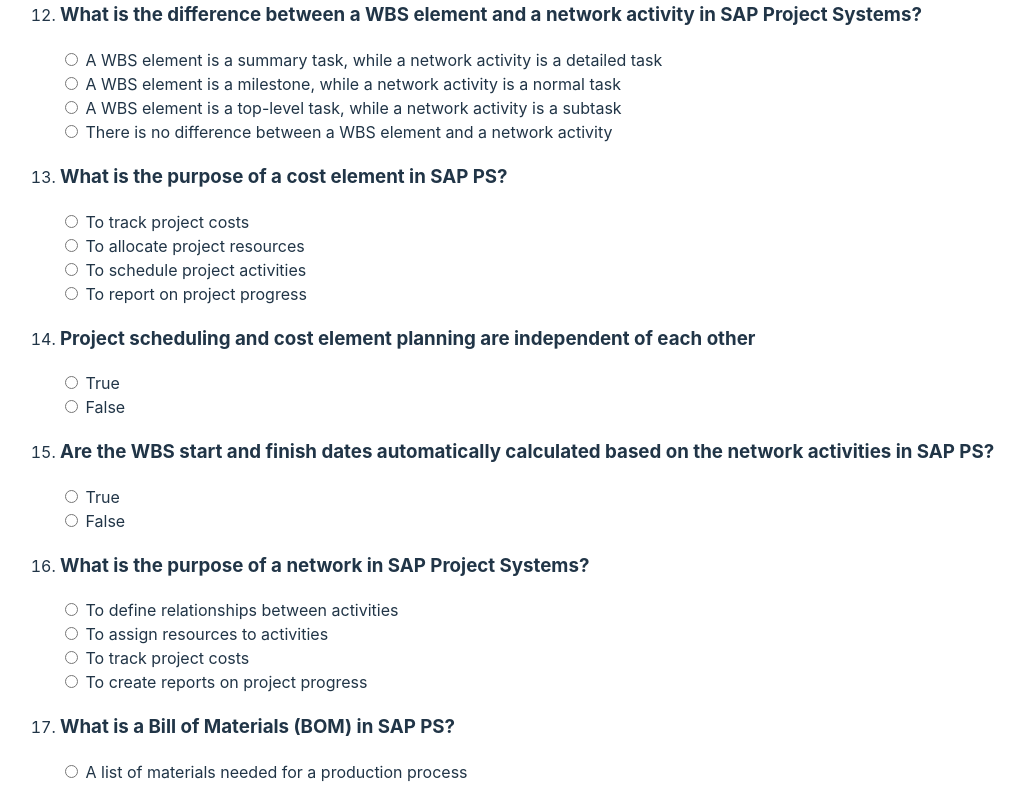
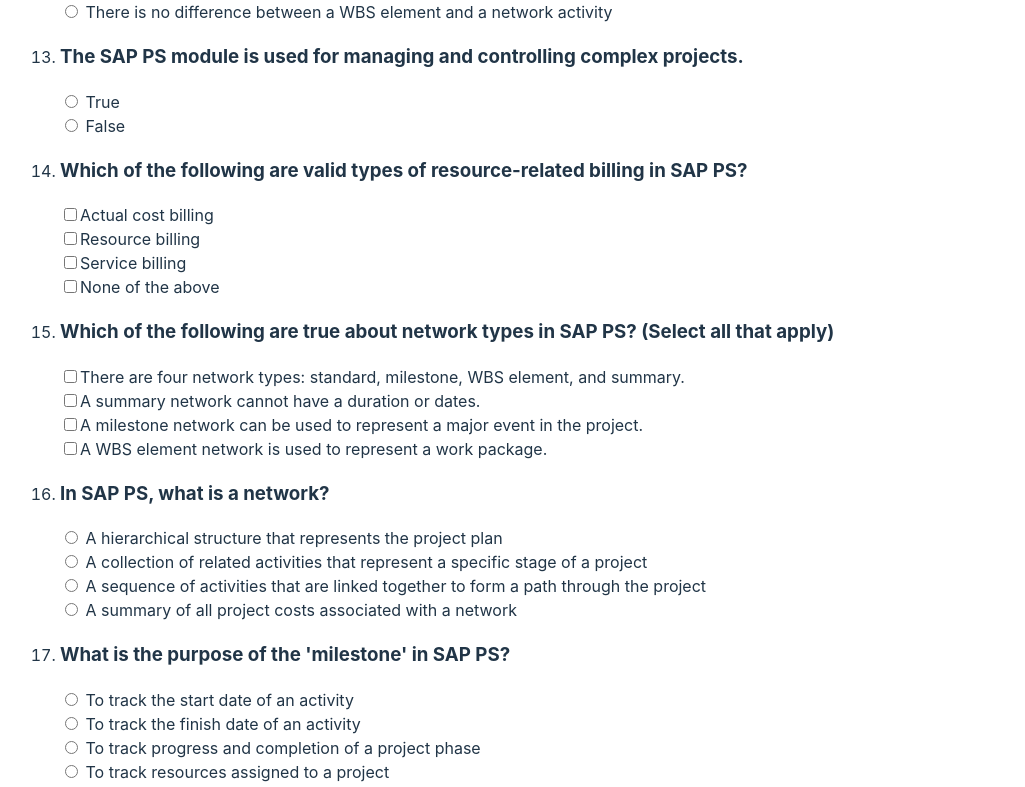
Before and after one commit to sinisam92/sap-ps-quiz, a React (Vite) app: page / in a window 1280 px wide. Shown: the part 2010-2797 px from the top of the page, without its empty margins (12-1037 px from the left). Built offline with nearby package versions, Linux system fonts and the light colour scheme.

Commit message:
added questions

```diff
--- a/src/data/questions2.js
+++ b/src/data/questions2.js
@@ -3768,4 +3768,18 @@
     ],
     correct_answer: 'To track progress and completion of a project phase',
   },
+  {
+    question: "What is the purpose of the 'milestone' in SAP PS?",
+    type: 'multiple_choice',
+    options: [
+      { option: 'To track the start date of an activity', value: false },
+      { option: 'To track the finish date of an activity', value: false },
+      {
+        option: 'To track progress and completion of a project phase',
+        value: true,
+      },
+      { option: 'To track resources assigned to a project', value: false },
+    ],
+    correct_answer: 'To track progress and completion of a project phase',
+  },
 ];
```
